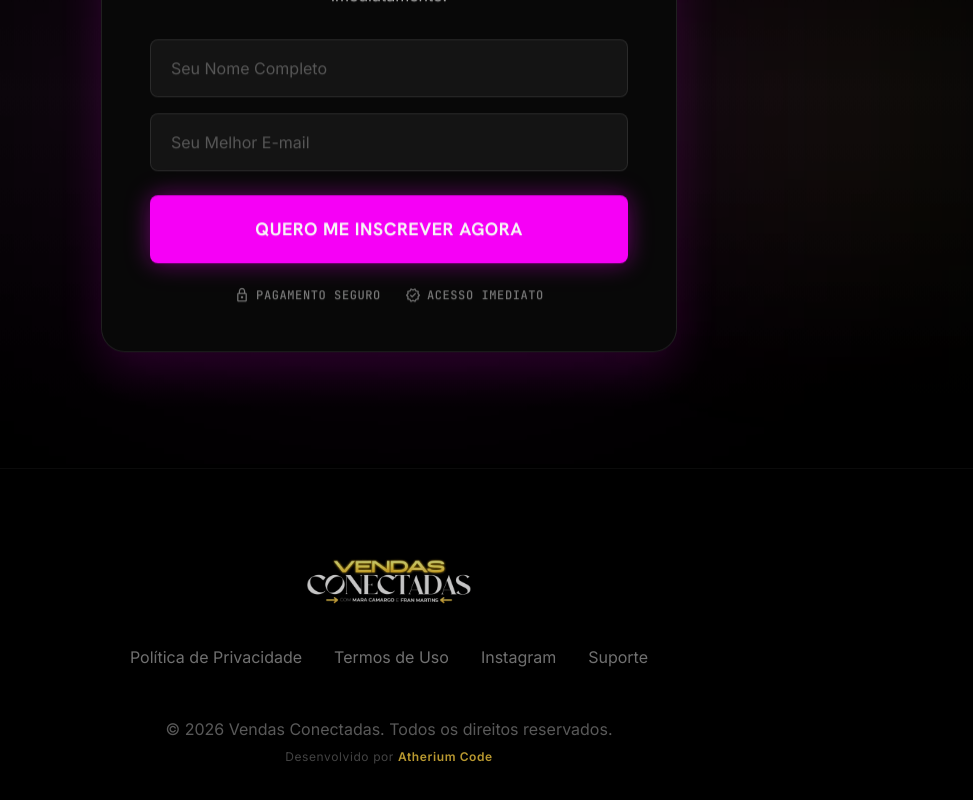
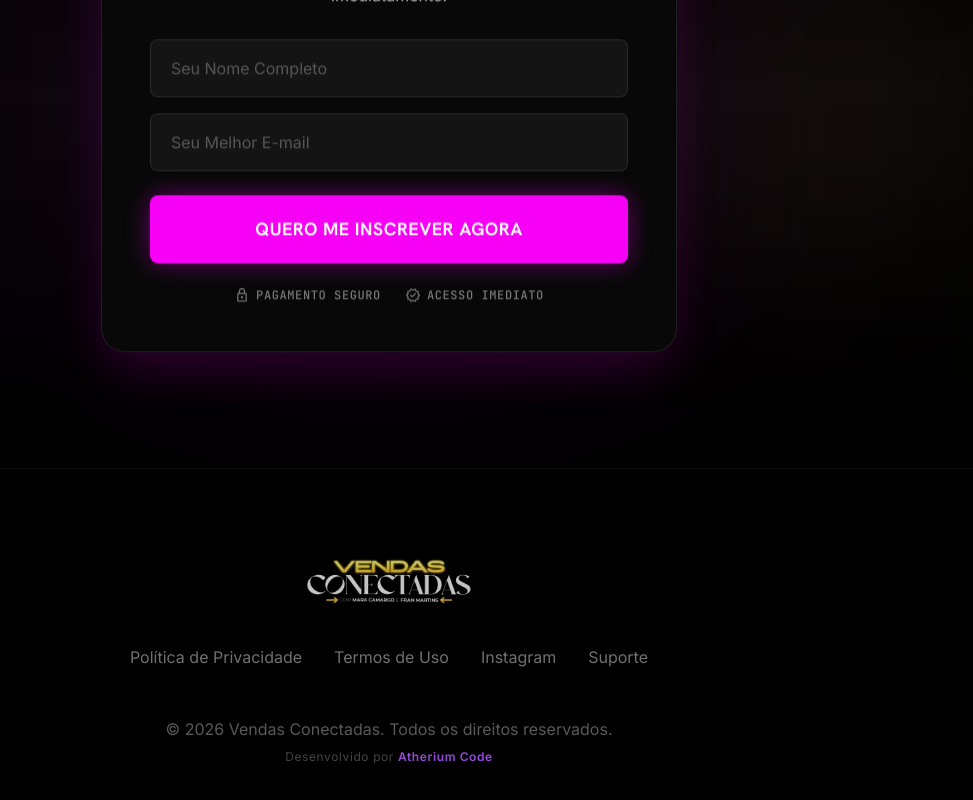
Before and after one commit to JonatasTCoelho/fran-e-mara, a React (Vite) app: page / in a window 1280 px wide. Shown: the part 8885-9685 px from the top of the page, without its empty margins (251-1224 px from the left). Built offline with nearby package versions, Linux system fonts and the light colour scheme.

Commit message:
feat: style Atherium Code link in purple pointing to https://atheriumcode.com.br

```diff
--- a/src/App.jsx
+++ b/src/App.jsx
@@ -786,7 +786,7 @@ function App() {
                 © 2026 Vendas Conectadas. Todos os direitos reservados.
               </p>
               <p className="text-white/30 font-body-md text-xs tracking-wider">
-                Desenvolvido por <span className="text-vc-gold font-bold">Atherium Code</span>
+                Desenvolvido por <a href="https://atheriumcode.com.br" target="_blank" rel="noopener noreferrer" className="text-[#a855f7] hover:text-purple-300 font-bold transition-colors hover:underline">Atherium Code</a>
               </p>
             </div>
           </footer>
```
